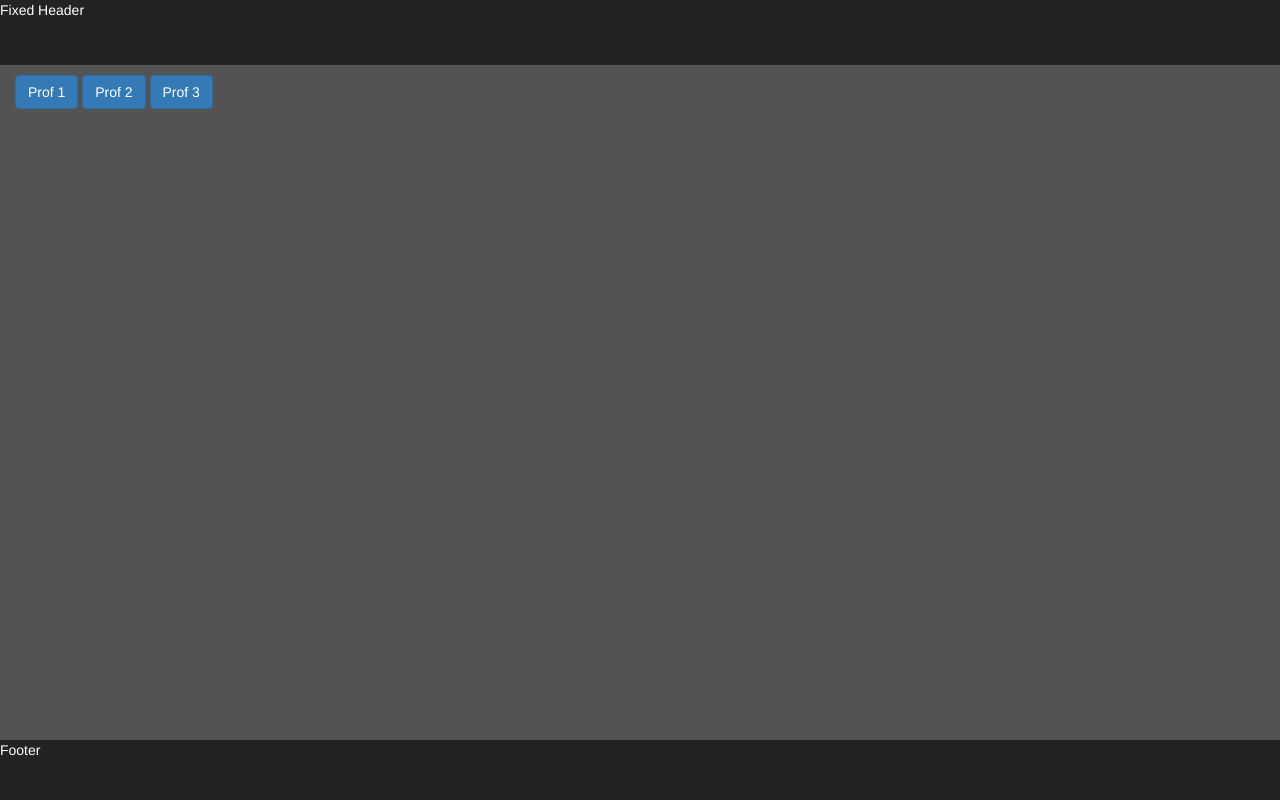
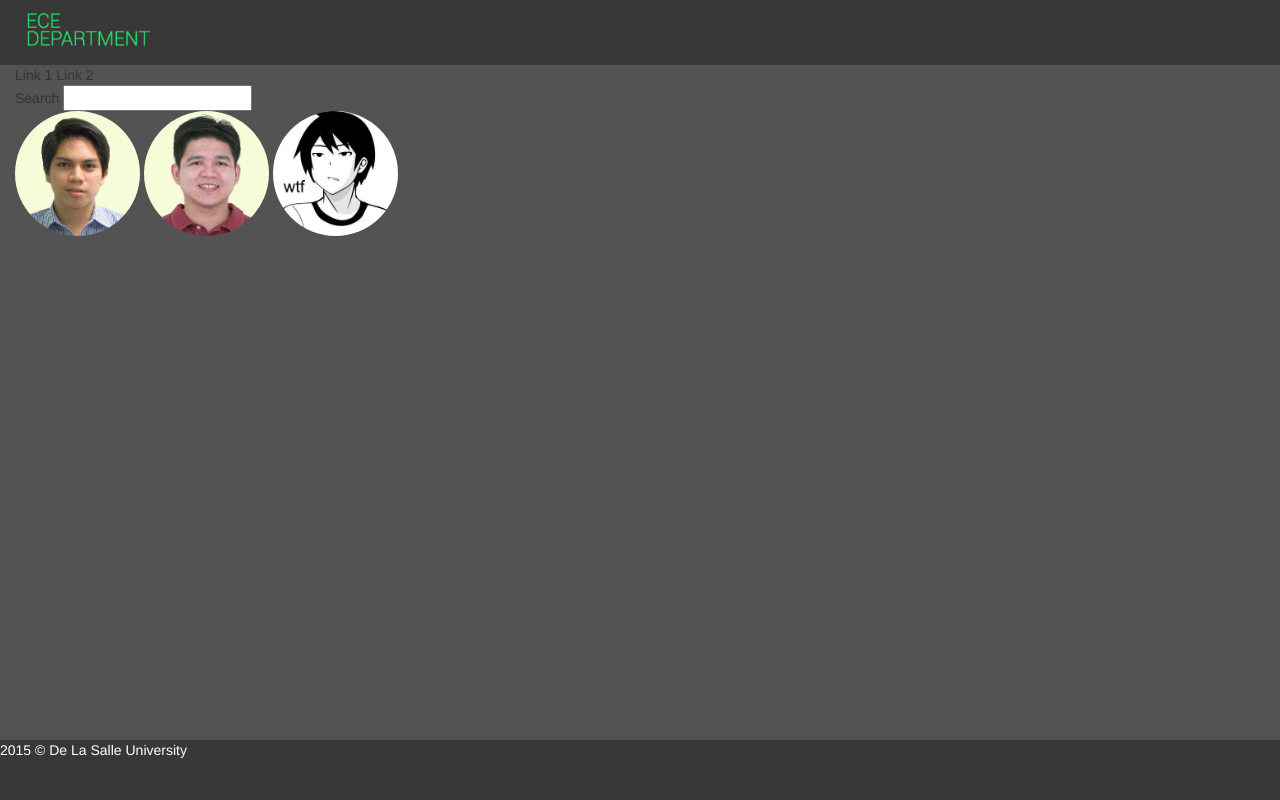
Before and after one commit to roselatin/mercurial-1, a PHP site: page /home.php in a window 1280 px wide. Run offline with PHP 8.4, Linux system fonts and the light colour scheme.

Commit message:
Improvement

```diff
--- a/Content/css/facinfo.css
+++ b/Content/css/facinfo.css
@@ -25,22 +25,51 @@
 
 #header
 {
-    position:fixed;
-    top:0;
-    left:0;
     width:100%;
-    background:#232323;
+    background:#383838;
     height:65px;
     color:white;
-    padding:0px;
+    padding-top:10px;
+}
 
+
+#weblogo
+{
+    font-size:16px;
+    font-family:'Roboto';
+}
+#weblogo:hover
+{
+ cursor:pointer;
+
+    -webkit-stroke-width: 3px;
+    -webkit-stroke-color: #FFFFFF;
+    -webkit-fill-color: #FFFFFF;
+    text-shadow: 2px 0px 10px white;
+    -webkit-transition: width 0.3s; /*Safari & Chrome*/
+    transition: text-shadow 0.25s linear;
+    -moz-transition: width 0.3s; /* Firefox 4 */
+    -o-transition: width 0.3s; /* Opera */;
+}
+
+#logo
+{
+    position:absolute;
+    top:0;
+    background:#ffffff;
+}
+
+#logo:hover
+{
+    background:#26e468;
+    transition: background 0.25s linear;
 }
 
 #content
 
 {
-
-    margin-top:75px;
+    padding-top:20px;
+position:relative;
 }
 
 body
@@ -55,6 +84,15 @@ body
     position:absolute;
     width:100%;
     bottom:0;
-    background:#232323;
+    background:#383838;
 
 }
+
+.prof
+{
+    height:125px;
+}
+.prof:hover
+{
+  cursor:pointer;
+}
--- a/Content/footer.html
+++ b/Content/footer.html
@@ -1,6 +1,6 @@
 <!DOCTYPE html>
 <html lang="en">
 <div id="footer">
-Footer
+  2015 © De La Salle University
 </div>
 </html>
--- a/Content/header.html
+++ b/Content/header.html
@@ -1,6 +1,18 @@
 <!DOCTYPE html>
 <html lang="en">
+
 <div id="header" >
-Fixed Header
+<class="col-lg-1">
+           <!-- <span id="weblogo"  ><p>ECE</p>
+            <p style="margin-top:-15px;">
+        DEPARTMENT</p></span>-->
+    <img style="height:60px;"src="images/sprite2.png" id="logo">
     </div>
+
+    <div id="links" class="col-lg-9 ">
+        Link 1 Link 2
+    </div>
+
+</div>
+
 </html>
--- a/Content/home.php
+++ b/Content/home.php
@@ -29,31 +29,34 @@
 <!-- Button trigger modal -->
 <div id="content" class="container-fluid" >
 
-<button type="button" data-name="FName LName #2" class="btn  btn-primary prof " data-toggle="modal" data-target="#myModal" data-backdrop="static" data-keyboard="false">
-    Prof 1
-</button>
-<button type="button" data-name="FName LName #2"  class="btn  btn-primary prof" data-toggle="modal" data-target="#myModal">
-    Prof 2
-</button>
-<button type="button"  data-name="FName LName #2" class="btn btn-primary prof" data-toggle="modal" data-target="#myModal">
-    Prof 3
-</button>
+    <div class="searc_box">
+        Search
+    <input type="text"/>
+    </div>
+    <div class="fac_list">
+    <img data-name="Orillo" data-facid="27040084" data-backdrop="static" data-keyboard="false" data-toggle="modal" data-target="#myModal" class="img-circle prof"  src="images/27040084.jpg"/>
+
+    <img data-name="FName LName #2" data-facid="27031034" data-backdrop="static" data-keyboard="false" data-toggle="modal" data-target="#myModal" class="img-circle prof"  src="images/27031034.jpg"/>
+
+    <img data-name="FName LName #3" data-facid="profile" data-backdrop="static" data-keyboard="false" data-toggle="modal" data-target="#myModal" class="img-circle prof"  src="images/profile.jpg"/>
+</div>
 
 
 <!-- Modal -->
 <div class="modal fade" id="myModal" tabindex="-1" role="dialog" aria-labelledby="myModalLabel">
     <div class="modal-dialog" role="document">
         <div class="modal-content">
-            <div class="modal-header" >
+            <div class="modal-header text-center" >
+
                 <button type="button" class="close" data-dismiss="modal" aria-label="Close"><span aria-hidden="true">&times;</span></button>
-                <center>
-                    <h4 class="modal-title" style="color:white;" >Faculty Information</h4>
-                </center>
-            </div>
+<div class="row" style="background:#000000;">
+                    <h4 class=" modal-title" style="color:white;font-size:3em;" >Faculty Information</h4>
+</div>
+                            </div>
             <div class="modal-body" style="color:#26e468;" >
                 <div class="container-fluid">
                     <hr style="height:20px;width:100%;margin-bottom:-30px;margin-top:50px;">
-                    <div class="row text-center"><img class="img-circle" style="height:125px;margin-top:-50px;" src="images/profile.jpg"/></div>
+                    <div class="row text-center"><img id="fac_pic" class="img-circle" style="height:125px;margin-top:-50px;" src="images/profile.jpg"/></div>
                     <div class="row text-center" style="margin-top:-50px;">
                         <div class="col-lg-6 "><span class="glyphicon glyphicon-envelope" style="float:middle;margin-top:30px;font-size:3em;color:white;"></span></div>
                         <div class="col-lg-6 "><span class="glyphicon glyphicon-envelope" style="float:middle;margin-top:30px;font-size:3em;color:white;"></span></div>
@@ -89,10 +92,12 @@
     $(document).on("click",".prof", function()
     {
         var we =   $(this).data('name');
+        var facid = "images/"+$(this).data('facid')+".jpg";
         document.getElementById("displayname").innerText = we;
+        document.getElementById("fac_pic").setAttribute("src",facid)
     });
 </script>
 </div>
-<?php include("footer.html"); ?>
+<?php include("footer.html");?>
 </body>
 </html>
```
Also changed, not shown: Content/images/27031034.jpg (added), Content/images/27040084.jpg (added), Content/images/sprite2.png (added).
